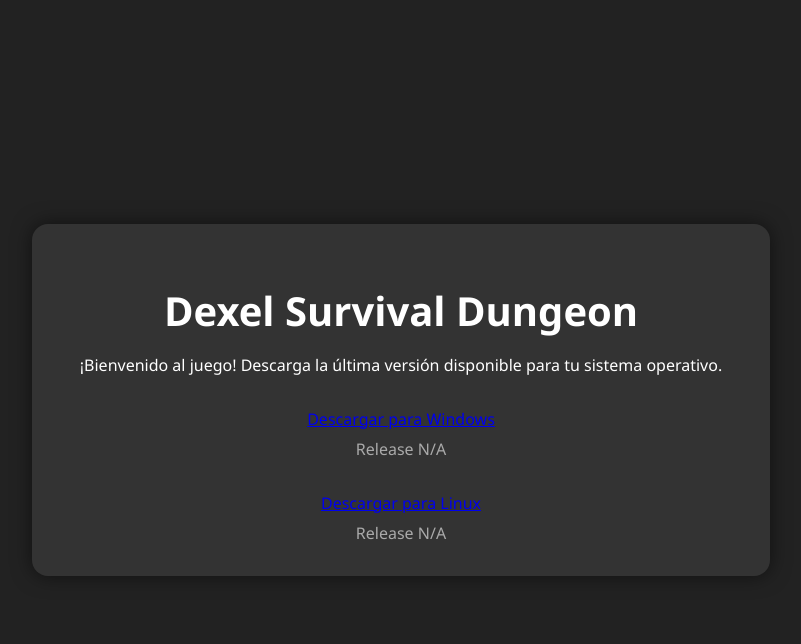
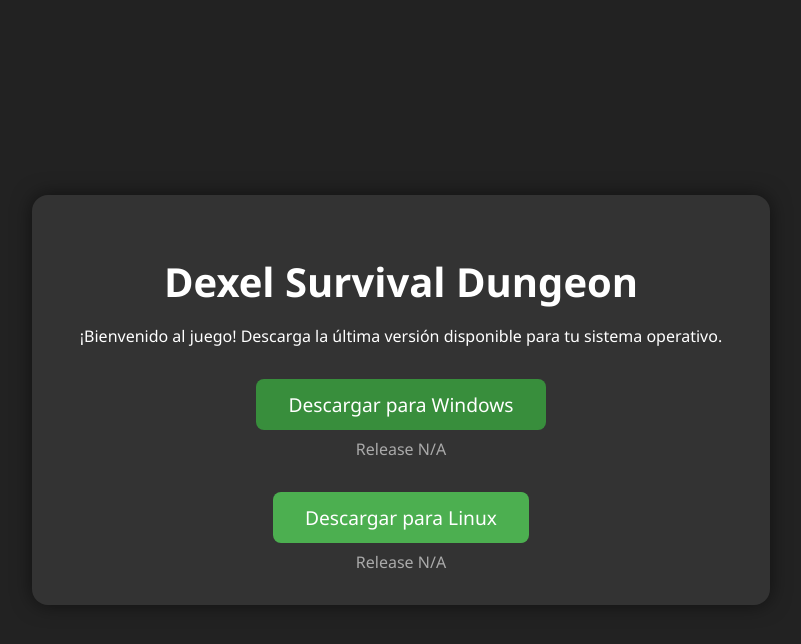
Before and after one commit to JMLTUnderCode/Dexel_Survival_Dungeon, a plain HTML site: page web/index.html in a window 1280 px wide. In both pictures the pointer is over the link "Descargar para Windows". Shown: the whole page, without its empty margins (239-1040 px from the left). Drawn offline with Linux system fonts and the light colour scheme.

Commit message:
Se aplican styles al anchor

```diff
--- a/web/index.css
+++ b/web/index.css
@@ -23,7 +23,7 @@ h1 {
 .download {
     margin-top: 2rem;
 }
-.download button {
+.download :any-link {
     display: inline-block;
     background: #4caf50;
     color: #fff;
@@ -34,7 +34,7 @@ h1 {
     transition: background 0.2s;
     cursor: pointer;
 }
-.download button:hover {
+.download a:hover {
     background: #388e3c;
 }
 .release {
```
